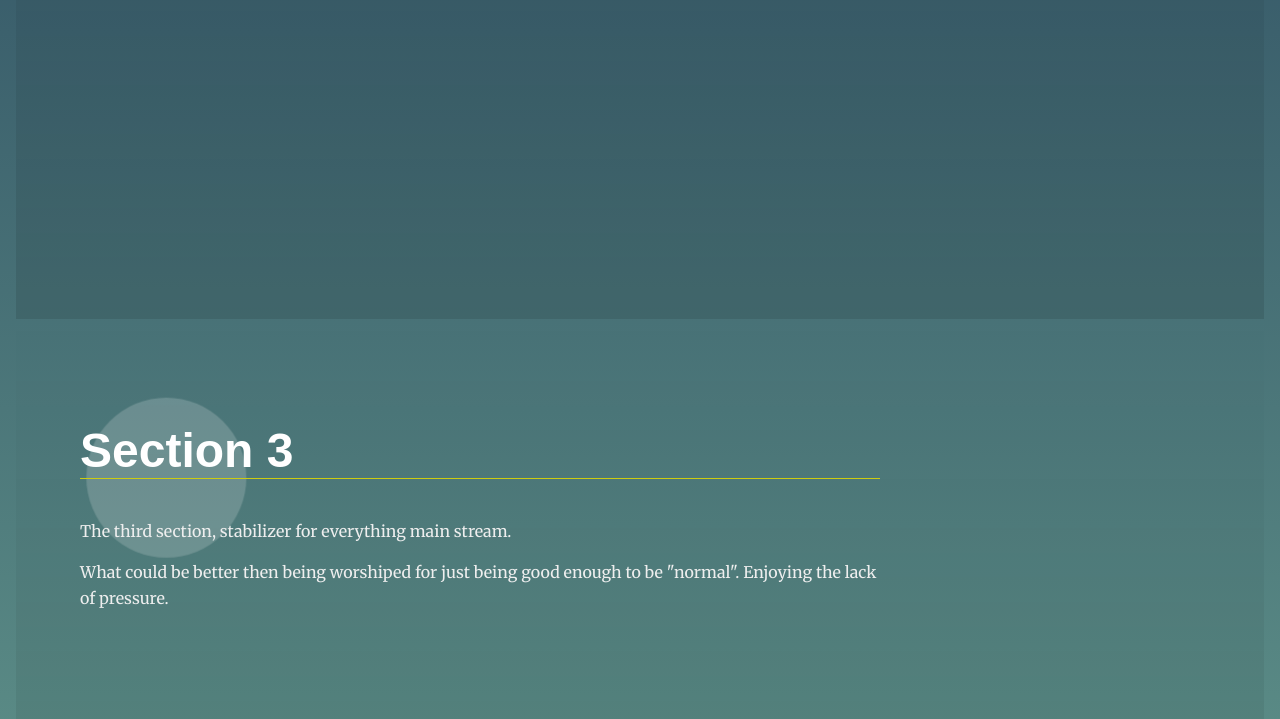
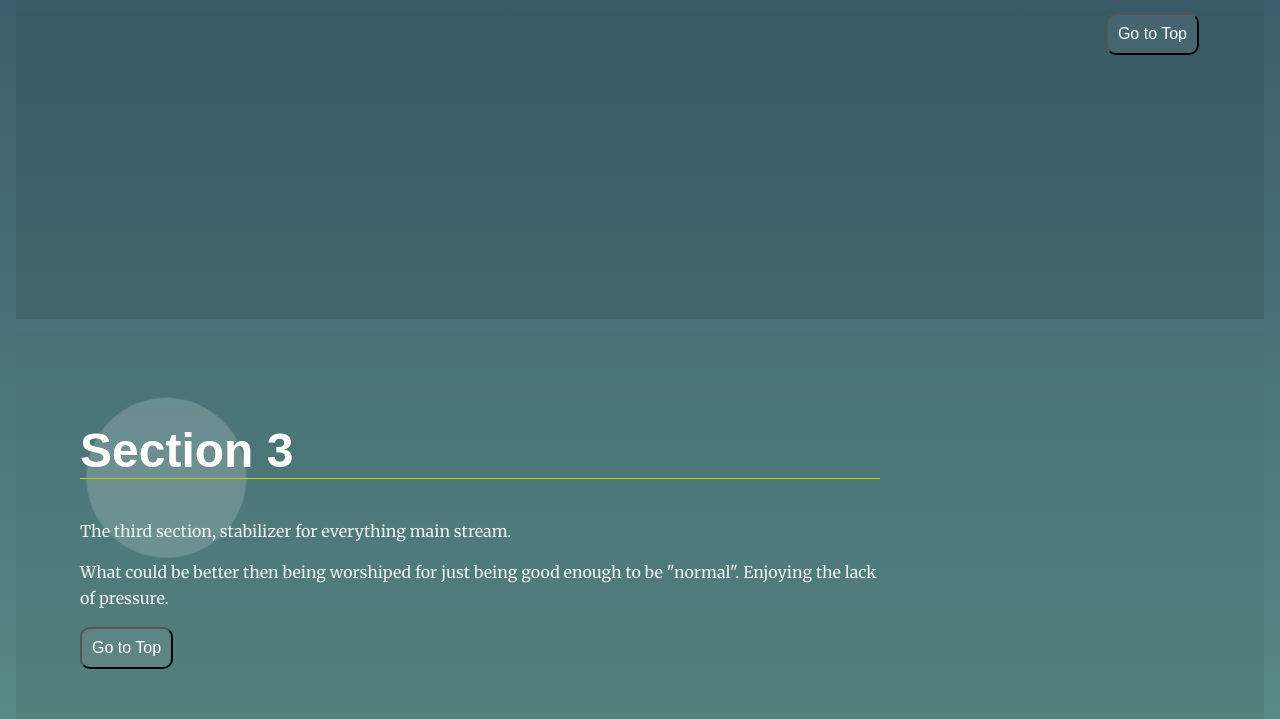
Before and after one commit to MartinSchuhmacher/udacity-2-landing-page-project, a plain HTML site: page index.html in a window 1280 px wide. Shown: the part 1392-2111 px from the top of the page. Drawn offline with Linux system fonts and the light colour scheme.

Commit message:
show GoToTopButton when in viewport

```diff
--- a/css/styles.css
+++ b/css/styles.css
@@ -153,6 +153,27 @@ section:nth-of-type(even) .landing__container {
     text-align: right;
 }
 
+button.top__button {
+    display: none; /* hidden by default*/
+    outline: none;
+    background-color: rgba(248, 241, 241, 0.068);
+    color: white;
+    cursor: pointer;
+    padding: 10px;
+    border-radius: 10px;
+    font-size: 16px;
+}
+
+#buttonSection2,
+#buttonSection4 {
+    position: absolute;
+    right: 65px;
+}
+
+button.top__button:hover {
+    background-color: rgb(85, 85, 85);
+}
+
 /* Background Circles */
 /* Note that background circles are created with psuedo elements before and after */
 /* Circles appear to be random do to use of :nth-of-type psuedo class */
--- a/index.html
+++ b/index.html
@@ -33,6 +33,7 @@
                     <h2>Section 1</h2>
                     <p>There is nothing like a first section. Most of the sections look up to it.</p>
                     <p>But what about any improvements? Can the first section still get better if there is no section above it? The burden of being above everyone else is that you need to find your own motivation to become better. Always strive for the better.</p>
+                    <button id="buttonSection1" class="top__button">Go to Top</button>
                 </div>
             </section>
             <section id="section2" data-nav="Section 2">
@@ -40,6 +41,7 @@
                     <h2>Section 2</h2>
                     <p>The second in a row, envied by the followers, but working hard to stand in the second best position.</p>
                     <p>Even if there is the inner question of "why can't I be on first place?" the second section still shows itself as being of high value for the page. There can not always be several first places, which makes the second even more important.</p>
+                    <button id="buttonSection2" class="top__button">Go to Top</button>
                 </div>
             </section>
             <section id="section3" data-nav="Section 3">
@@ -47,6 +49,7 @@
                     <h2>Section 3</h2>
                     <p>The third section, stabilizer for everything main stream.</p>
                     <p>What could be better then being worshiped for just being good enough to be "normal". Enjoying the lack of pressure.</p>
+                    <button id="buttonSection3" class="top__button">Go to Top</button>
                 </div>
             </section>
             <section id="section4" data-nav="Section 4">
@@ -54,6 +57,7 @@
                     <h2>Section 4</h2>
                     <p>Hello section number four. New to the area but already accepted as being one of the main sections.</p>
                     <p>Sometimes even a section needs to get out of it comfort zone and change the environment. Here in the new main it can get some new experience by showing its quality to the other sections.</p>
+                    <button id="buttonSection4" class="top__button">Go to Top</button>
                 </div>
             </section>
         </main>
--- a/js/app.js
+++ b/js/app.js
@@ -20,6 +20,7 @@
 
 const sectionList = document.querySelectorAll('section');
 const navbarList = document.querySelector('#navbar__list');
+const topButtonList = document.querySelectorAll('.top__button');
 
 /**
  * End Global Variables
@@ -37,6 +38,18 @@ function checkViewport(sec) {
         rect.bottom <= (window.innerHeight || document.documentElement.clientHeight) &&
         rect.right <= (window.innerWidth || document.documentElement.clientWidth)
     );
+}
+
+//show Go to Top button if parent section is in the viewport
+function showButton(buttonList) {
+    for (const button of buttonList) {
+        if (checkViewport(button.parentElement)) {
+            button.style.display = "block";
+        }
+        else {
+            button.style.display = "none";
+        }
+    }
 }
 
 /**
@@ -94,5 +107,11 @@ navbarList.addEventListener('click', function(event) {
     sectionToScroll.scrollIntoView({block: 'end', behavior: 'smooth'});
 });
 
-// Set sections as active
-window.onscroll = function() {setActiveSection(sectionList)};
+// Set sections as active AND show Go to Top button on scroll including functionality for button
+window.onscroll = function() {
+    setActiveSection(sectionList);
+    showButton(topButtonList);
+};
+
+//
+//topButtonList.addEventListener('click', function(event))
```
